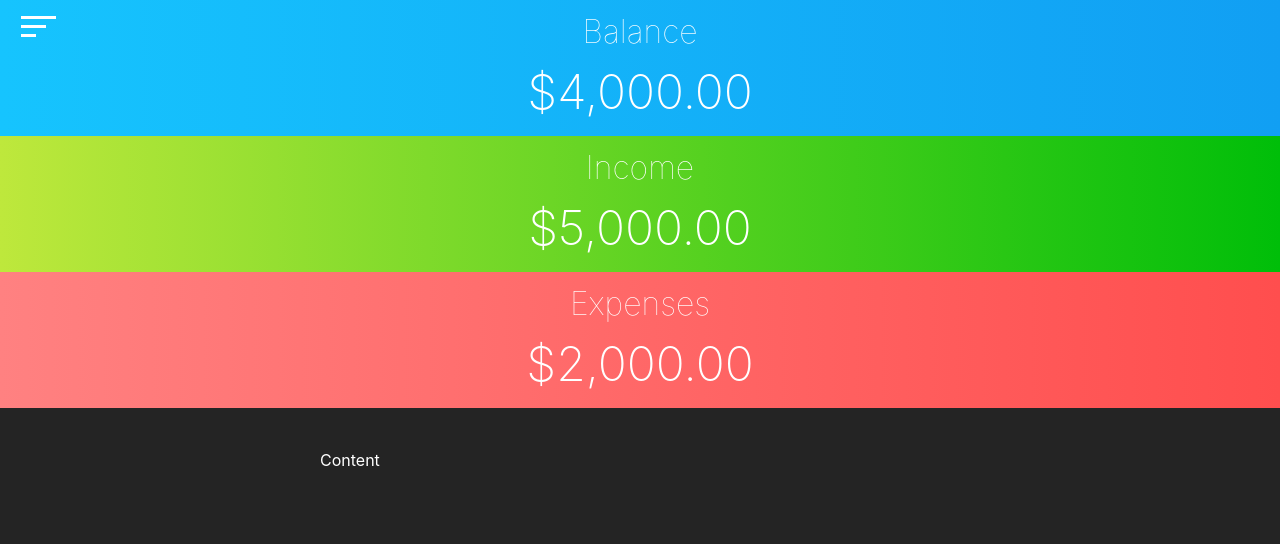
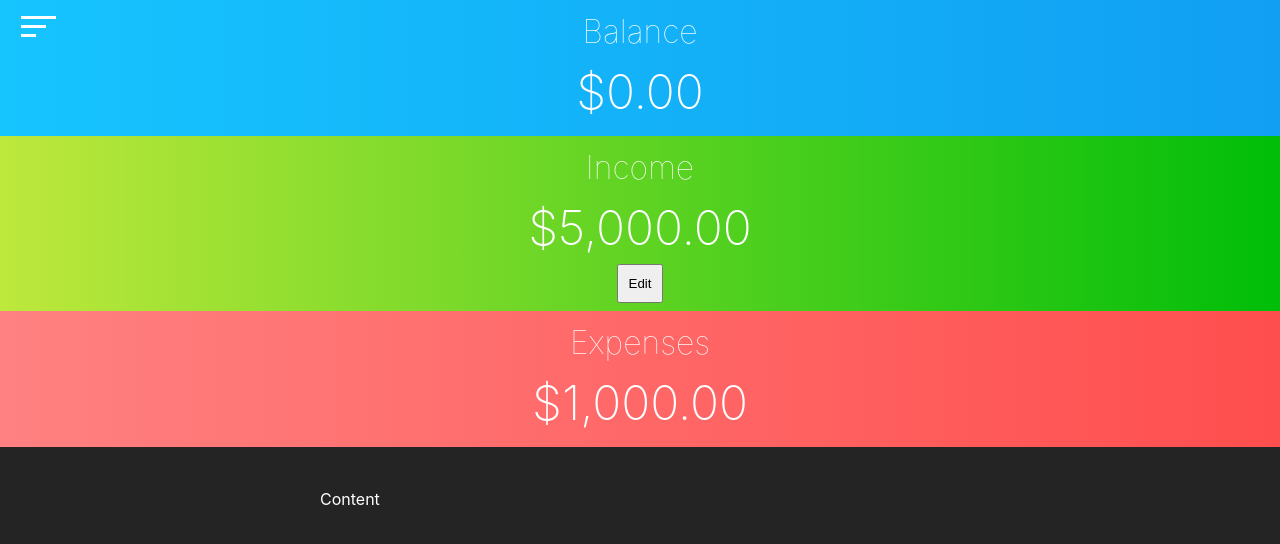
Before and after one commit to justincgreen/budget-tracker-2-next, a Next.js app: page / in a window 1280 px wide. Shown: the top 544 px of the page. Built offline with nearby package versions, Linux system fonts and the light colour scheme.

Commit message:
Added Modal Component

```diff
--- a/src/components/ExpenseForm.js
+++ b/src/components/ExpenseForm.js
@@ -8,6 +8,8 @@ const ExpenseForm = () => {
 	const {
 		displayExpenseForm,
 		setDisplayExpenseForm,
+		globalExpenses,
+		setGlobalExpenses,
 		transactions,
 		setTransactions
 	} = useContext(GlobalContext);
@@ -38,8 +40,9 @@ const ExpenseForm = () => {
 
 		setExpenseSuccessMsg(true);
 		setDisableSubmitBtn(true);
+		//setGlobalExpenses(parseFloat(expenseAmount));
 
-		// Remove success message
+		// Remove success message & re-enable the submit button
 		setTimeout(() => {
 			setExpenseSuccessMsg(false);
 			setDisableSubmitBtn(false);
--- a/src/components/ExpenseList.js
+++ b/src/components/ExpenseList.js
@@ -52,7 +52,7 @@ const ExpenseList = () => {
 							<li className={`c-expense-list__item c-expense-list__item-${item.id}`} key={item.id}>
 								<span className="c-expense-list__item-timestamp">{item.timestamp}</span>
 								<span className="c-expense-list__item-description">{item.description }</span>
-								<span className="c-expense-list__item-amount">${item.amount}</span>
+								<span className="c-expense-list__item-amount">${parseFloat(item.amount).toFixed(2)}</span>
 								<span className="c-expense-list__delete" onClick={
 									() => {
 										deleteExpense(item.id)
--- a/src/components/IncomeBlock.js
+++ b/src/components/IncomeBlock.js
@@ -2,7 +2,19 @@ import { useEffect, useContext } from 'react';
 import GlobalContext from '@/context/GlobalContext';
 
 const IncomeBlock = () => {
-	const { globalIncome, setGlobalIncome } = useContext(GlobalContext);
+	const {
+		globalIncome,
+		setGlobalIncome,
+		displayModal,
+		setDisplayModal,
+		displayIncomeForm,
+		setDisplayIncomeForm
+	} = useContext(GlobalContext);
+
+	const editIncome = () => {
+		setDisplayModal(true);
+		setDisplayIncomeForm(true);
+	}
 
 	useEffect(() => {
 		const counters = document.querySelectorAll('.animate-number');
@@ -28,7 +40,10 @@ const IncomeBlock = () => {
 	return (
 		<div className="c-amount-block c-amount-block--income">
 			<h1 className="c-amount-block__page-title">Income</h1>
-			<h2 className="c-amount-block__amount-title animate-number" amount={globalIncome}>0</h2>
+				<h2 className="c-amount-block__amount-title animate-number" amount={globalIncome}>0</h2>
+				<div className="c-amount-block__amount-edit">
+					<button className="button button__edit-income" onClick={editIncome}>Edit</button>
+				</div>
 		</div>
 	)
 }
--- /dev/null
+++ b/src/components/Modal.js
@@ -0,0 +1,31 @@
+import { useContext } from 'react';
+import GlobalContext from '@/context/GlobalContext';
+
+const Modal = () => {
+	const {
+		displayModal,
+		setDisplayModal,
+		displayIncomeForm,
+		setDisplayIncomeForm
+	} = useContext(GlobalContext);
+
+	const closeModal = () => {
+		setDisplayModal(false);
+		setDisplayIncomeForm(false);
+	}
+
+	return (
+		<div className="c-modal">
+			<h1>Modal</h1>
+			<div>
+				<button className="button" onClick={closeModal}>Close Modal</button>
+			</div>
+
+			{
+				displayIncomeForm && <h2>Edit Income Form</h2>
+			}
+		</div>
+	)
+}
+
+export default Modal
--- a/src/context/GlobalContext.js
+++ b/src/context/GlobalContext.js
@@ -4,15 +4,18 @@ const GlobalContext = createContext(null);
 
 export const GlobalProvider = (props) => {
 	// Balances
-	const [globalBalance, setGlobalBalance] = useState(4000);
+	const [globalBalance, setGlobalBalance] = useState(0);
 	const [globalIncome, setGlobalIncome] = useState(5000);
-	const [globalExpenses, setGlobalExpenses] = useState(2000);
+	const [globalExpenses, setGlobalExpenses] = useState(1000);
 
 	// Expenses
 	const [displayExpenseForm, setDisplayExpenseForm] = useState(false);
 	const [addExpenseForm, setAddExpenseForm] = useState(false);
 	const [transactions, setTransactions] = useState([]);
 
+	// Modal
+	const [displayModal, setDisplayModal] = useState(false);
+	const [displayIncomeForm, setDisplayIncomeForm] = useState(false);
 
 	return (
 		<GlobalContext.Provider value={{
@@ -26,6 +29,10 @@ export const GlobalProvider = (props) => {
 			setDisplayExpenseForm,
 			addExpenseForm,
 			setAddExpenseForm,
+			displayModal,
+			setDisplayModal,
+			displayIncomeForm,
+			setDisplayIncomeForm,
 			transactions,
 			setTransactions
 		}}>
--- a/src/pages/index.js
+++ b/src/pages/index.js
@@ -7,13 +7,14 @@ import Head from 'next/head'
 import BalanceBlock from '@/components/BalanceBlock';
 import IncomeBlock from '@/components/IncomeBlock';
 import ExpensesBlock from '@/components/ExpensesBlock';
+import Modal from '@/components/Modal';
 
 import Header from '@/components/Header';
 import Navigation from '@/components/Navigation';
 import ButtonGroup from '@/components/ButtonGroup';
 
 export default function Home() {
- // const { addExpenseForm, setAddExpenseForm } = useContext(GlobalContext);
+ const { displayModal } = useContext(GlobalContext);
 
   return (
     <>
@@ -37,6 +38,10 @@ export default function Home() {
               Content
             </div>
           </section>
+
+          {
+            displayModal ? <Modal /> : null
+          }
         </div>
       </main>
     </>
--- a/src/styles/_c-amount-block.scss
+++ b/src/styles/_c-amount-block.scss
@@ -26,5 +26,10 @@
 		color: #fff;
 		font-size: 3em;
 		font-weight: 200;
+		transition: all 0.2s ease;
+	}
+
+	&__amount-edit {
+		text-align: center;
 	}
 }
--- /dev/null
+++ b/src/styles/_c-modal.scss
@@ -0,0 +1,10 @@
+// Modal
+.c-modal {
+	background-color: rgba(0,0,0,.7);
+	position: fixed;
+	top: 0;
+	right: 0;
+	bottom: 0;
+	left: 0;
+	z-index: 100;
+}
--- a/src/styles/app.scss
+++ b/src/styles/app.scss
@@ -16,3 +16,4 @@
 @import 'c-header';
 @import 'c-navigation';
 @import 'c-button-group';
+@import 'c-modal';
```
Also changed, not shown: src/components/ExpensesBlock.js (line endings or trailing spaces).
